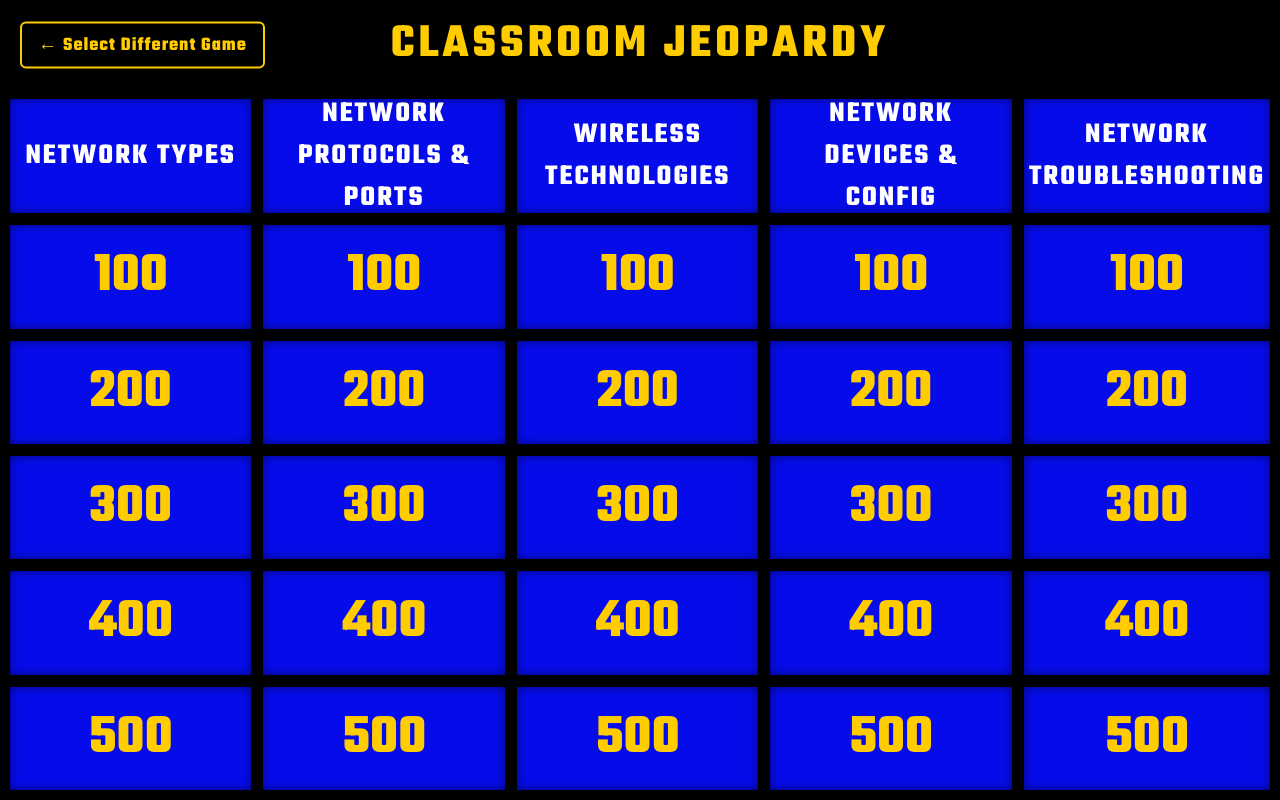
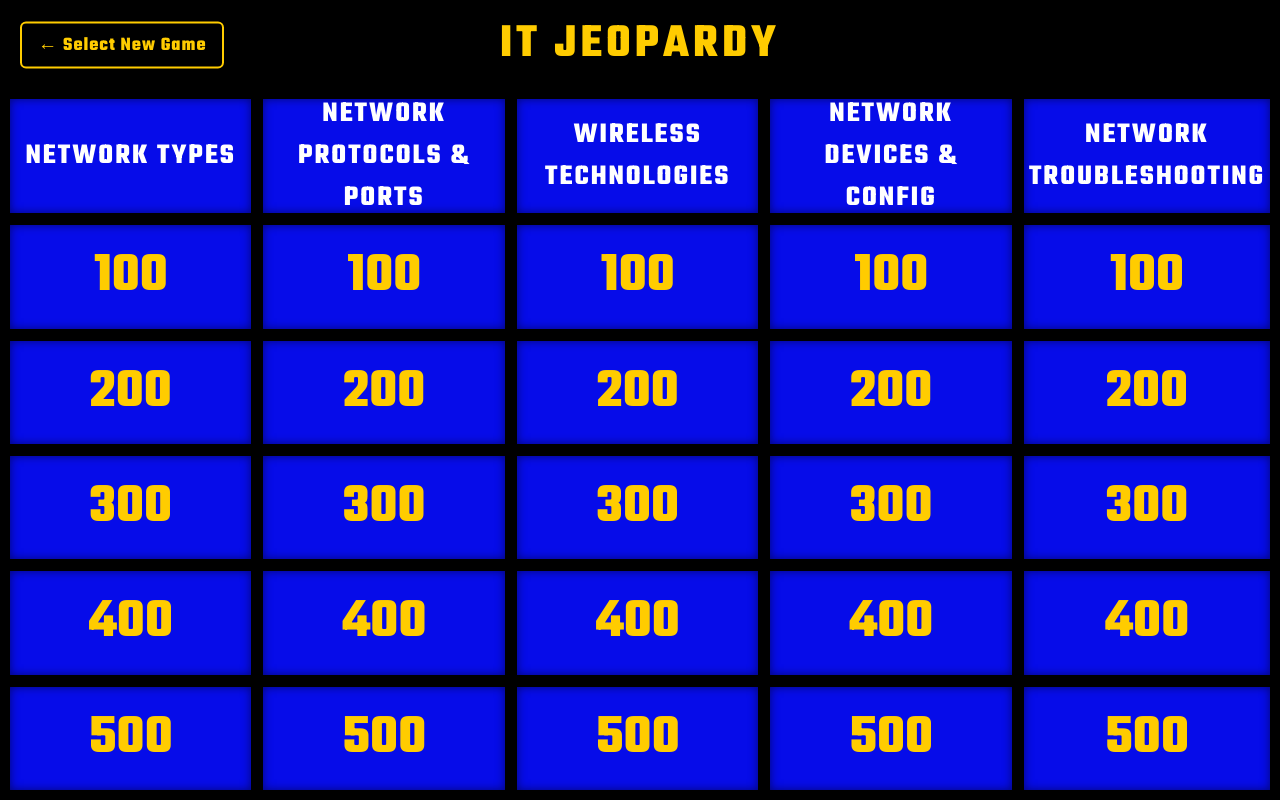
Before and after one commit to benlambm/IT_Jeopardy, a plain HTML site: page index.html in a window 1280 px wide. Drawn offline with Linux system fonts and the light colour scheme.

Commit message:
change jeopardy name to "IT Jeopardy"

```diff
--- a/index.html
+++ b/index.html
@@ -14,9 +14,9 @@
 <body>
     <div id="game-container">
         <header>
-            <h1>CLASSROOM JEOPARDY</h1>
+            <h1>IT JEOPARDY</h1>
             <nav>
-                <a href="new.html" class="nav-link">← Select Different Game</a>
+                <a href="new.html" class="nav-link">← Select New Game</a>
             </nav>
         </header>
         <main id="jeopardy-board"></main>
```
